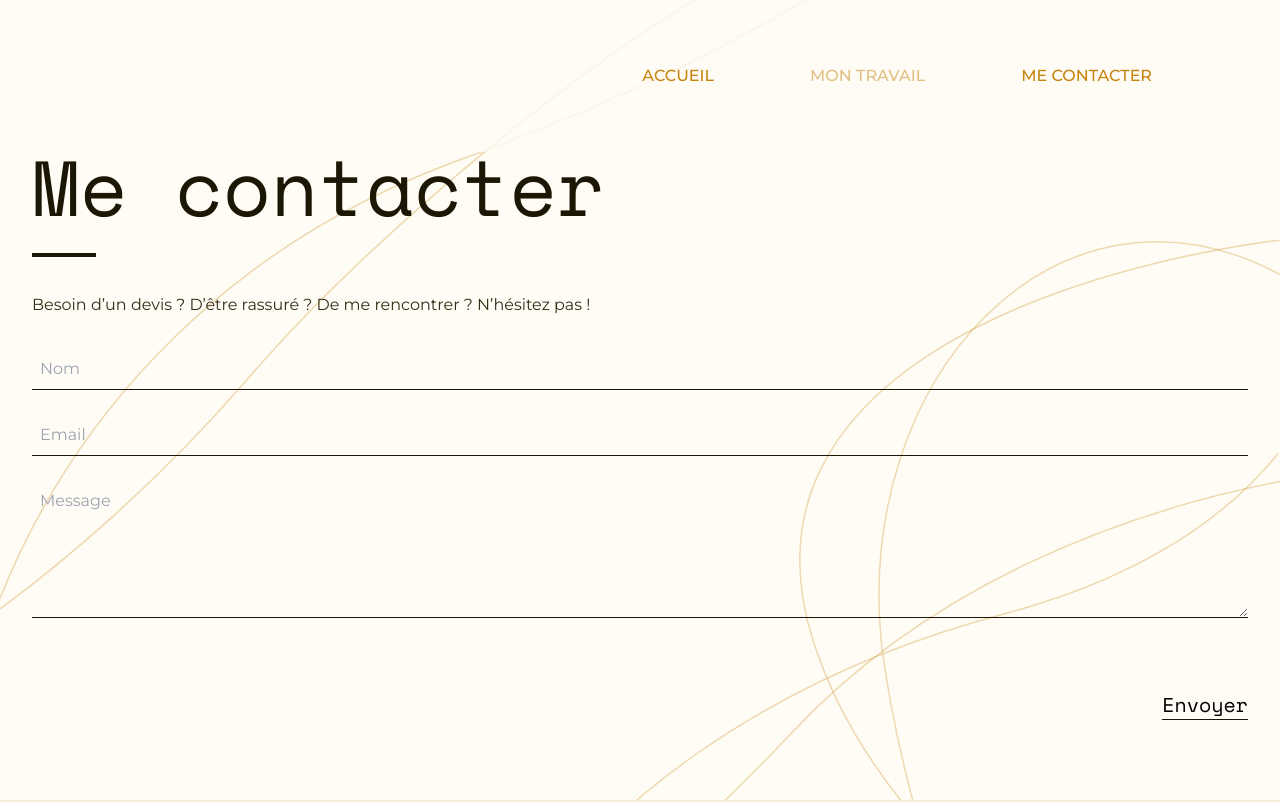
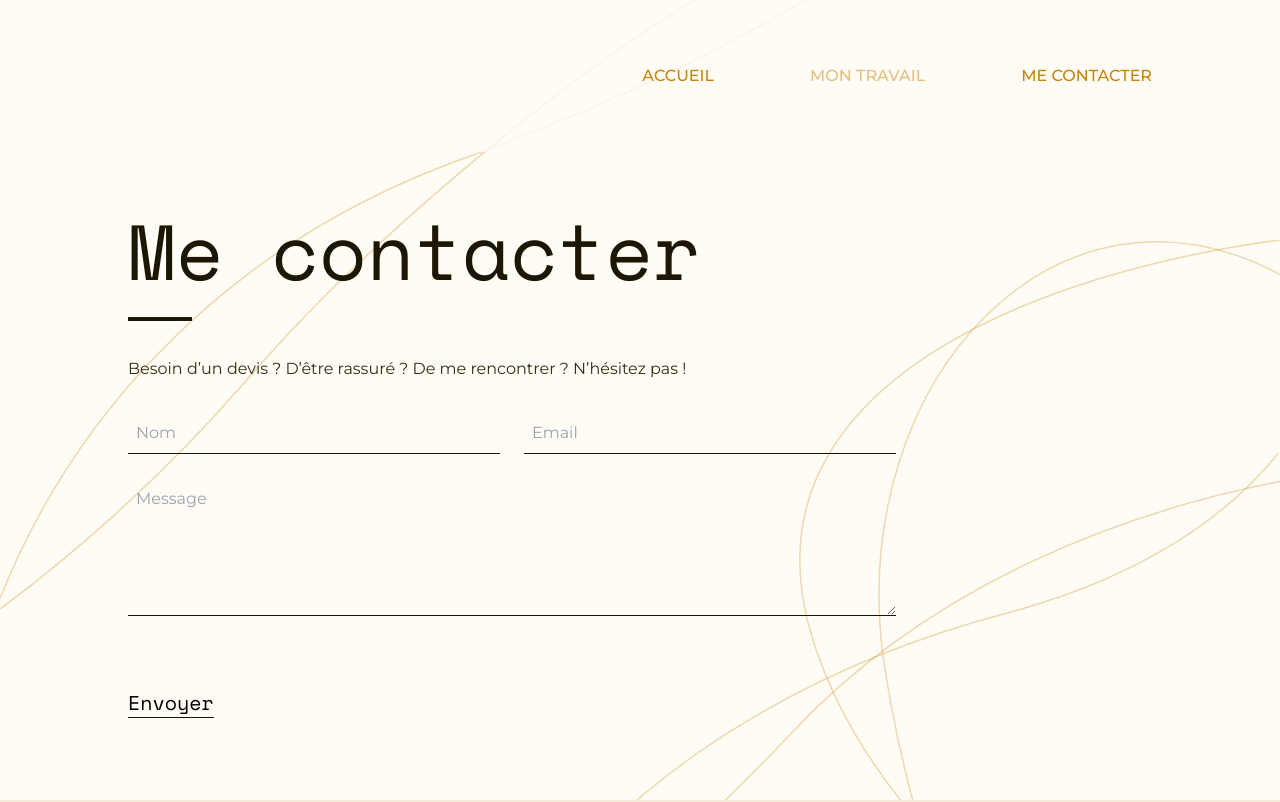
Before and after one commit to ctrl-plus-w/portfolio-v3, a Next.js app: page /contact in a window 1280 px wide. Shown: the top 802 px of the page. Built offline with nearby package versions, Linux system fonts and the light colour scheme.

Commit message:
:truck: Made the Contact page responsive

```diff
--- a/src/pages/contact.tsx
+++ b/src/pages/contact.tsx
@@ -52,7 +52,7 @@ const Contact = (): ReactElement => {
 
   return (
     <>
-      <section className="p-8 pt-32 h-screen">
+      <section className="p-8 pt-32 lg:px-32 lg:pt-48 h-screen">
         <Header type={1} className="font-mono text-primary">
           Me contacter
         </Header>
@@ -64,10 +64,11 @@ const Contact = (): ReactElement => {
         </p>
 
         <form onSubmit={handleSubmit} className="flex flex-col gap-6 mt-8">
+          <div className="flex flex-col gap-6 lg:flex-row lg:max-w-3xl">
             <input
               type="text"
               className={clsx([
-              'p-2 mb-px border-b border-b-primary bg-transparent',
+                'w-full p-2 mb-px border-b border-b-primary bg-transparent',
                 'focus:border-b-2 focus:outline-none focus:mb-0'
               ])}
               onChange={onChange(setName)}
@@ -79,7 +80,7 @@ const Contact = (): ReactElement => {
             <input
               type="email"
               className={clsx([
-              'p-2 mb-px border-b border-b-primary bg-transparent',
+                'w-full p-2 mb-px border-b border-b-primary bg-transparent',
                 'focus:border-b-2 focus:outline-none focus:mb-0'
               ])}
               onChange={onChange(setMail)}
@@ -87,11 +88,12 @@ const Contact = (): ReactElement => {
               placeholder="Email"
               required
             />
+          </div>
 
           <textarea
             className={clsx([
               'p-2 mb-px border-b border-b-primary bg-transparent',
-              'focus:border-b-2 focus:outline-none focus:mb-0'
+              'focus:border-b-2 focus:outline-none focus:mb-0 lg:max-w-3xl'
             ])}
             onChange={onChange(setMessage)}
             value={message}
@@ -102,7 +104,7 @@ const Contact = (): ReactElement => {
 
           <button
             type="submit"
-            className="self-end text-xl font-mono border-b border-primary mt-12"
+            className="self-end lg:self-start text-xl font-mono border-b border-primary mt-12"
           >
             {buttonText}
           </button>
```
Lines whose indentation alone changed are shown as unchanged.
